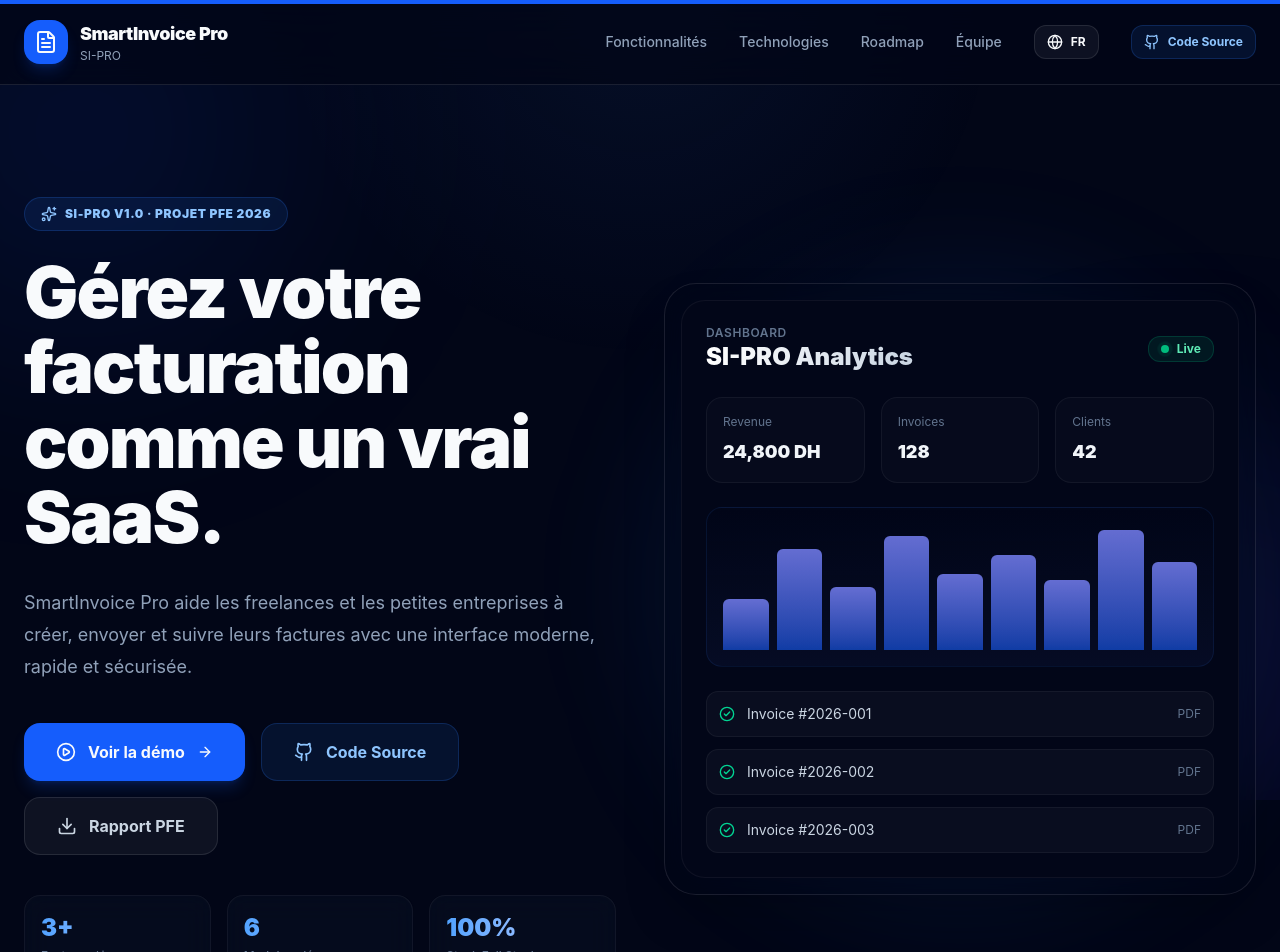
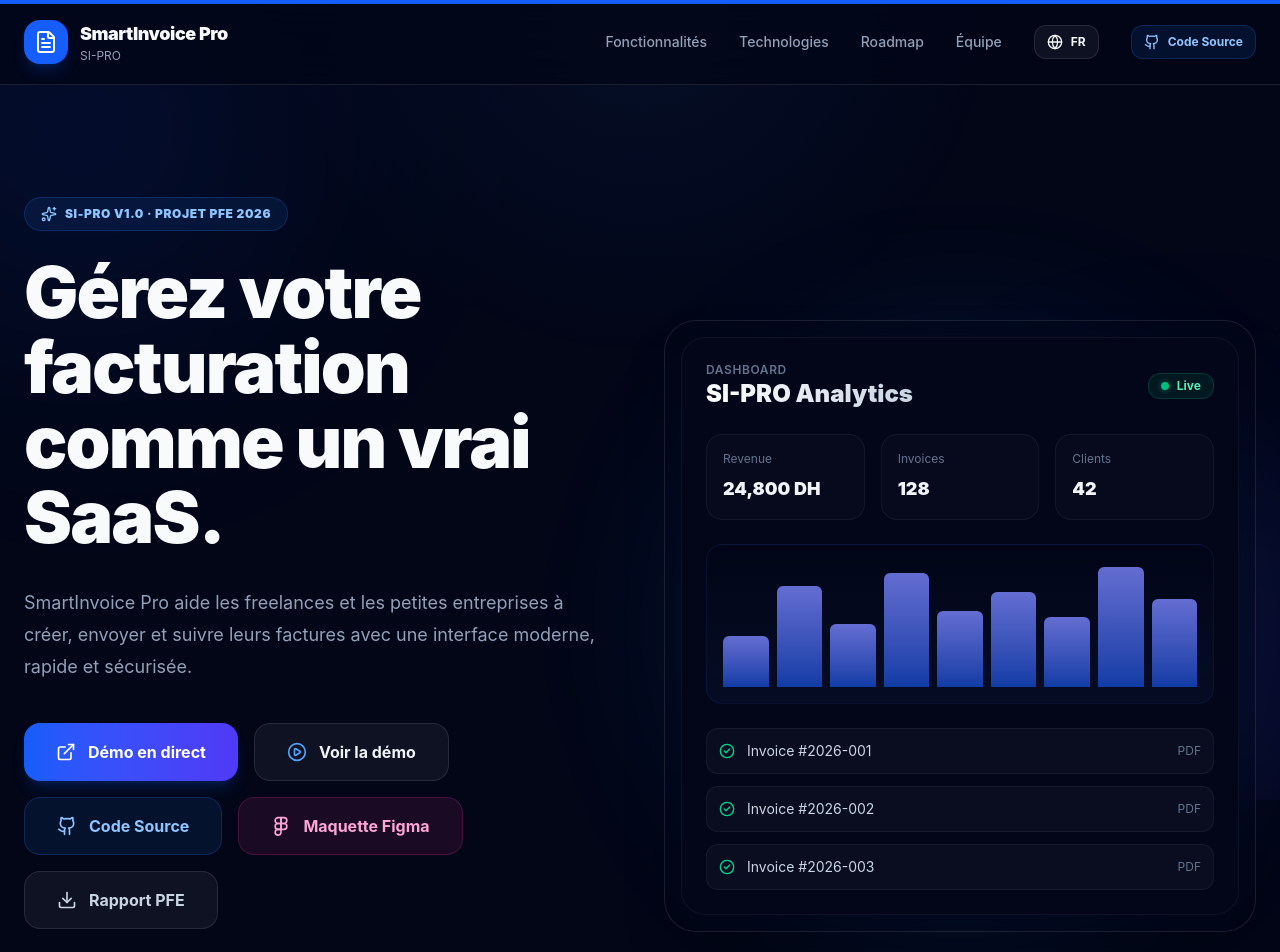
Before and after one commit to solaymanelkharraz/showcase, a React (Vite) app: page / in a window 1280 px wide. Shown: the top 952 px of the page. Built offline with nearby package versions, Linux system fonts and the light colour scheme.

Commit message:
adding report

```diff
--- a/src/components/Hero.jsx
+++ b/src/components/Hero.jsx
@@ -1,9 +1,9 @@
 import React, { useMemo } from "react";
 import { motion } from "framer-motion";
-import { Sparkles, PlayCircle, ArrowRight, Download } from "lucide-react";
+import { Sparkles, PlayCircle, ArrowRight, Download, ExternalLink } from "lucide-react";
 import { scrollToSection } from "../utils/scroll";
-import { sectionIds, githubRepoUrl } from "../data/content";
-import { GithubBrand } from "./Icons";
+import { sectionIds, githubRepoUrl, livePreviewUrl, figmaUrl } from "../data/content";
+import { GithubBrand, FigmaBrand } from "./Icons";
 import DashboardMockup from "./DashboardMockup";
 
 export default function Hero({ lang, translations }) {
@@ -39,14 +39,23 @@ export default function Hero({ lang, translations }) {
         </p>
 
         <div className="flex flex-wrap justify-center gap-4 lg:justify-start">
+          <a
+            href={livePreviewUrl}
+            target="_blank"
+            rel="noreferrer"
+            className="group flex items-center gap-3 rounded-2xl bg-gradient-to-r from-blue-600 to-indigo-600 px-8 py-4 font-bold text-white shadow-lg shadow-blue-600/20 transition-all duration-300 hover:-translate-y-0.5 hover:shadow-xl hover:shadow-blue-500/35"
+          >
+            <ExternalLink className="h-5 w-5 transition-transform group-hover:scale-115" />
+            {t.btnLive}
+          </a>
+
           <button
             type="button"
             onClick={() => scrollToSection(sectionIds.demo)}
-            className="group flex items-center gap-3 rounded-2xl bg-blue-600 px-8 py-4 font-bold shadow-lg shadow-blue-600/20 transition hover:-translate-y-0.5 hover:bg-blue-500"
+            className="group flex items-center gap-3 rounded-2xl border border-white/10 bg-white/5 px-8 py-4 font-bold text-slate-100 transition hover:-translate-y-0.5 hover:bg-white/10"
           >
-            <PlayCircle className="h-5 w-5" />
+            <PlayCircle className="h-5 w-5 text-blue-400" />
             {t.btnDemo}
-            <ArrowRight className="h-4 w-4 transition group-hover:translate-x-1" />
           </button>
 
           <a
@@ -57,6 +66,16 @@ export default function Hero({ lang, translations }) {
           >
             <GithubBrand className="h-5 w-5" />
             {t.btnGithub}
+          </a>
+
+          <a
+            href={figmaUrl}
+            target="_blank"
+            rel="noreferrer"
+            className="flex items-center gap-3 rounded-2xl border border-pink-500/20 bg-pink-500/10 px-8 py-4 font-bold text-pink-300 transition hover:-translate-y-0.5 hover:bg-pink-500/20"
+          >
+            <FigmaBrand className="h-5 w-5" />
+            {t.btnFigma}
           </a>
 
           <a
--- a/src/components/Icons.jsx
+++ b/src/components/Icons.jsx
@@ -36,3 +36,24 @@ export const LinkedinBrand = (props) => (
     <circle cx="4" cy="4" r="2" />
   </svg>
 );
+
+export const FigmaBrand = (props) => (
+  <svg
+    {...props}
+    xmlns="http://www.w3.org/2000/svg"
+    width="24"
+    height="24"
+    viewBox="0 0 24 24"
+    fill="none"
+    stroke="currentColor"
+    strokeWidth="2"
+    strokeLinecap="round"
+    strokeLinejoin="round"
+  >
+    <path d="M5 5.5A3.5 3.5 0 0 1 8.5 2H12v7H8.5A3.5 3.5 0 0 1 5 5.5z" />
+    <path d="M12 2h3.5a3.5 3.5 0 1 1 0 7H12V2z" />
+    <path d="M12 9h3.5a3.5 3.5 0 1 1 0 7H12V9z" />
+    <path d="M5 12.5A3.5 3.5 0 0 1 8.5 9H12v7H8.5A3.5 3.5 0 0 1 5 12.5z" />
+    <path d="M5 19.5A3.5 3.5 0 0 1 8.5 16H12v3.5a3.5 3.5 0 1 1-7 0z" />
+  </svg>
+);
--- a/src/data/content.js
+++ b/src/data/content.js
@@ -30,6 +30,8 @@ export const translations = {
     btnDemo: "Voir la démo",
     btnDoc: "Rapport PFE",
     btnGithub: "Code Source",
+    btnLive: "Démo en direct",
+    btnFigma: "Maquette Figma",
     liveLabel: "APERÇU EN DIRECT",
     featuresTitle: "Fonctionnalités clés",
     featuresDesc:
@@ -123,6 +125,8 @@ export const translations = {
     btnDemo: "Watch demo",
     btnDoc: "PFE Report",
     btnGithub: "Source Code",
+    btnLive: "Live Preview",
+    btnFigma: "Figma Design",
     liveLabel: "LIVE PREVIEW",
     featuresTitle: "Key features",
     featuresDesc:
@@ -135,7 +139,7 @@ export const translations = {
       "What exists in V1 and what can come after the final presentation.",
     teamTitle: "Project team",
     footer: "SmartInvoice Pro · Final Project · 2026",
-    reportHref: "/pfe-report.pdf",
+    reportHref: "/rapport-de-PFE-ISTA-NTIC.pdf",
     features: [
       {
         icon: ShieldCheck,
@@ -223,3 +227,5 @@ export const team = [
 ];
 
 export const githubRepoUrl = "https://github.com/amezianeomar/smartinvoice";
+export const livePreviewUrl = "https://smartinvoice-six.vercel.app";
+export const figmaUrl = "https://www.figma.com/design/lR1L4t6Nchp6O9Uu1a052m/SmartInvoice-Pro---SaaS-Billing-App?node-id=0-1"; // Dynamic Figma URL placeholder or actual
```
